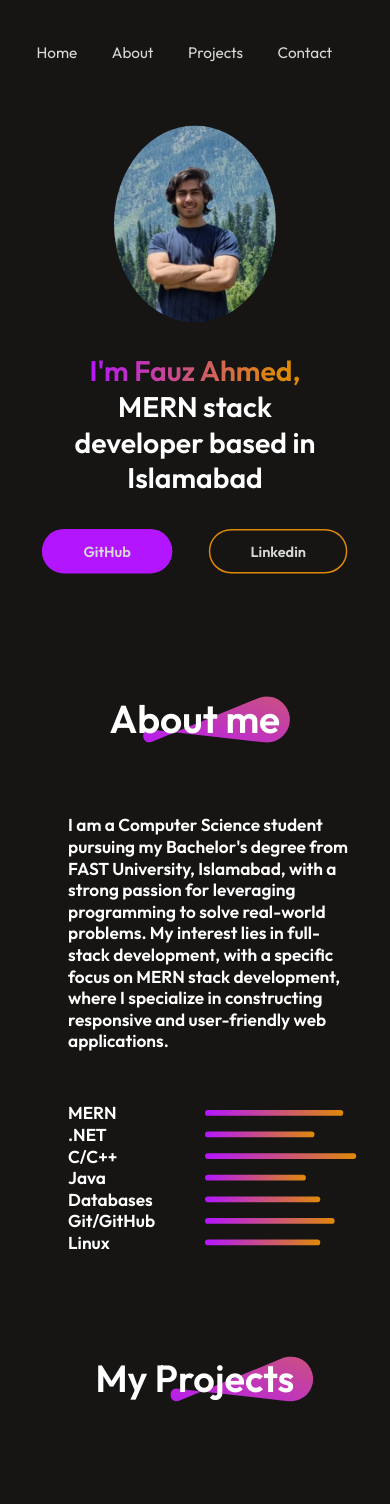
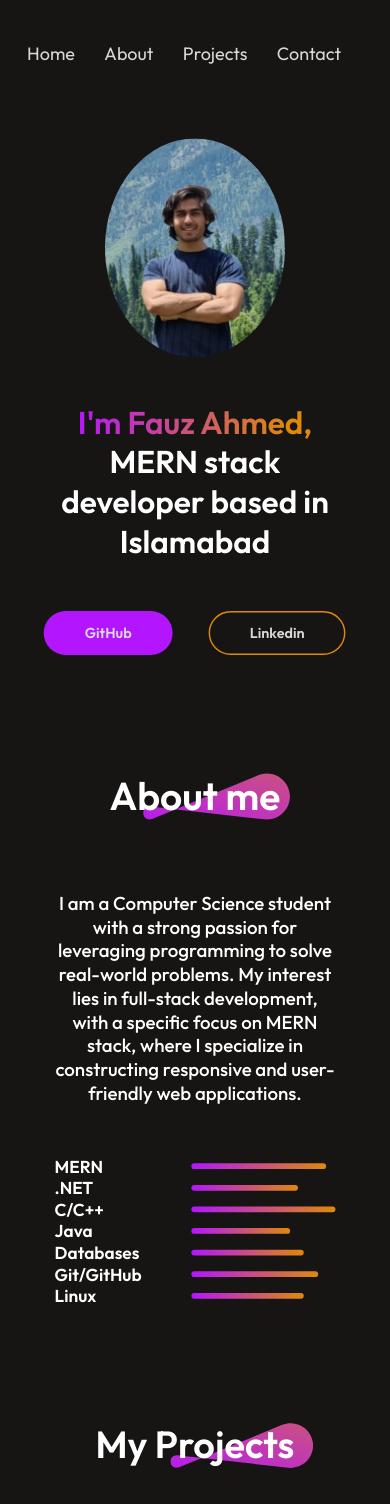
Before and after one commit to fauz2003/Fauz-Portfolio, a React (Vite) app: page / in a window 390 px wide. Shown: the top 1504 px of the page. Built offline with nearby package versions, Linux system fonts and the light colour scheme.

Commit message:
mobile responsive changes

```diff
--- a/src/components/About/About.css
+++ b/src/components/About/About.css
@@ -3,7 +3,7 @@
     flex-direction: column;
     align-items: center;
     gap: 70px;
-    margin: 8% 7%;
+    margin: 8% 7% 0%;
 }
 .about-title{
     position: relative;
@@ -34,19 +34,18 @@
     flex-direction: column;
     align-content: center;
     gap: 70px;
+    padding-top: 30px;
     padding-right: 40px;
     margin-left: -6%;
 
 }
 .about-left img{
-    scale: 0.5;
-    margin-top: -270px;
+    scale: 0.4;
+    margin-top: -300px;
     margin-left: -100px;
 }
 .about-para{
-    display:flex;
-    gap: 20px;
-    flex-direction: column;
+
     margin-top: 25px;
     font-size: 24px;
     font-weight: 600;
@@ -112,26 +111,29 @@
         transform: scale(0.8);
         margin-top: -10%;
         margin-bottom: 30%;
+        margin-right: 0px;
+        margin-left: 0px;
+    }
+    .about-sections{
+        display: flex;
+        flex-direction: row;
+        justify-content: center;
     }
     .about-left img{
         display: none;
     }
-    .about-sections{
-        display: flex;
-        flex-direction: column;
-        justify-content: center;
-        align-items: center;
-        padding-bottom: 35%;
-        gap: -10px;
-    }
     .about-right{
-        margin-left: 20%;
+        padding-top: 0px;
+        padding-right: 0px;
+        margin-left: 0%;
     }
     .about-para{
         margin-top: 25px;
-        font-size: 24px;
-        font-weight: 600;
-        min-width: 400px;
+        font-size: 26px;
+        font-weight: 500;
+        min-width: 380px;
+        max-width: 430px;
+        text-align: center;
     }
     .about-title{
         transform: scale(0.9);
--- a/src/components/About/About.jsx
+++ b/src/components/About/About.jsx
@@ -17,8 +17,8 @@ const About = () => {
             <div className="about-right">
                 <div className="about-para">
                     <p>
-                    I am a Computer Science student pursuing my Bachelor's degree from FAST University, Islamabad, with a strong passion for leveraging programming to solve real-world problems.
-                    My interest lies in full-stack development, with a specific focus on MERN stack development, where I specialize in constructing responsive and user-friendly web applications.
+                    I am a Computer Science student  with a strong passion for leveraging programming to solve real-world problems.
+                    My interest lies in full-stack development, with a specific focus on MERN stack, where I specialize in constructing responsive and user-friendly web applications.
                     </p>
                 </div>
                 <div className="aboutskills">
--- a/src/components/Contact/Contact.css
+++ b/src/components/Contact/Contact.css
@@ -131,15 +131,16 @@
 
 @media(max-width:420px){
     .contact{
-        transform: scale(0.9);
-        margin: 2% 5%;
+        margin: 20% 0%;
     }
     .contact-title{
-        transform: scale(0.9);
+        transform: scale(0.8);
         align-items: center;
+        margin-right: 0%;
+        margin-left: 0%;
     }
     .contact-title h1{
-        padding: 0px 70px;
+        padding: 0px 0px;
 
     }
     .contact-sections{
@@ -152,19 +153,23 @@
         display: flex;
         flex-direction: column;
         align-items: center;
-        gap: 30px;
+        gap: 40px;
     }
     .contact-right{
         align-items: start;
+    }
+    .contact-left{
+        margin-left: 10%;
+        margin-right: 10%;
+        align-items: center;
     }
     .contact-left h1{
         font-size: 50px;
         align-items: start;
     }
     .contact-left p{
-        margin-left: 10%;
-        margin-right: 10%;
-        text-align: start;
+
+        text-align: center;
     }
     .contact-detail{
         transform: scale(0.9);
--- a/src/components/Hero/Hero.css
+++ b/src/components/Hero/Hero.css
@@ -65,10 +65,12 @@
 }
 @media(max-width:420px){
     .hero{
-        transform: scale(0.9);
+        margin-top: 12%;
+        gap: 50px;
+        padding-bottom: 20px;
     }
     .hero-action{
-        transform: scale(0.9);
+        transform: scale(0.8);
         gap: 50px;
     }
 }
--- a/src/components/Navbar/Navbar.css
+++ b/src/components/Navbar/Navbar.css
@@ -76,13 +76,15 @@
         display: none;
     }
     .nav-menu{
-        margin-left: 20%;
-        margin-right: 30%;
+        margin-left: 15%;
+        margin-right: 0%;
         display: flex;
         flex-direction: row;
-        gap: 18%;
-        font-size: 17px;
+        gap: 13%;
+        font-size: 20px;
         justify-content: center;
+        align-items: center;
+
     }
     .nav-menu p:hover{
         transition: 0.3s;
```
